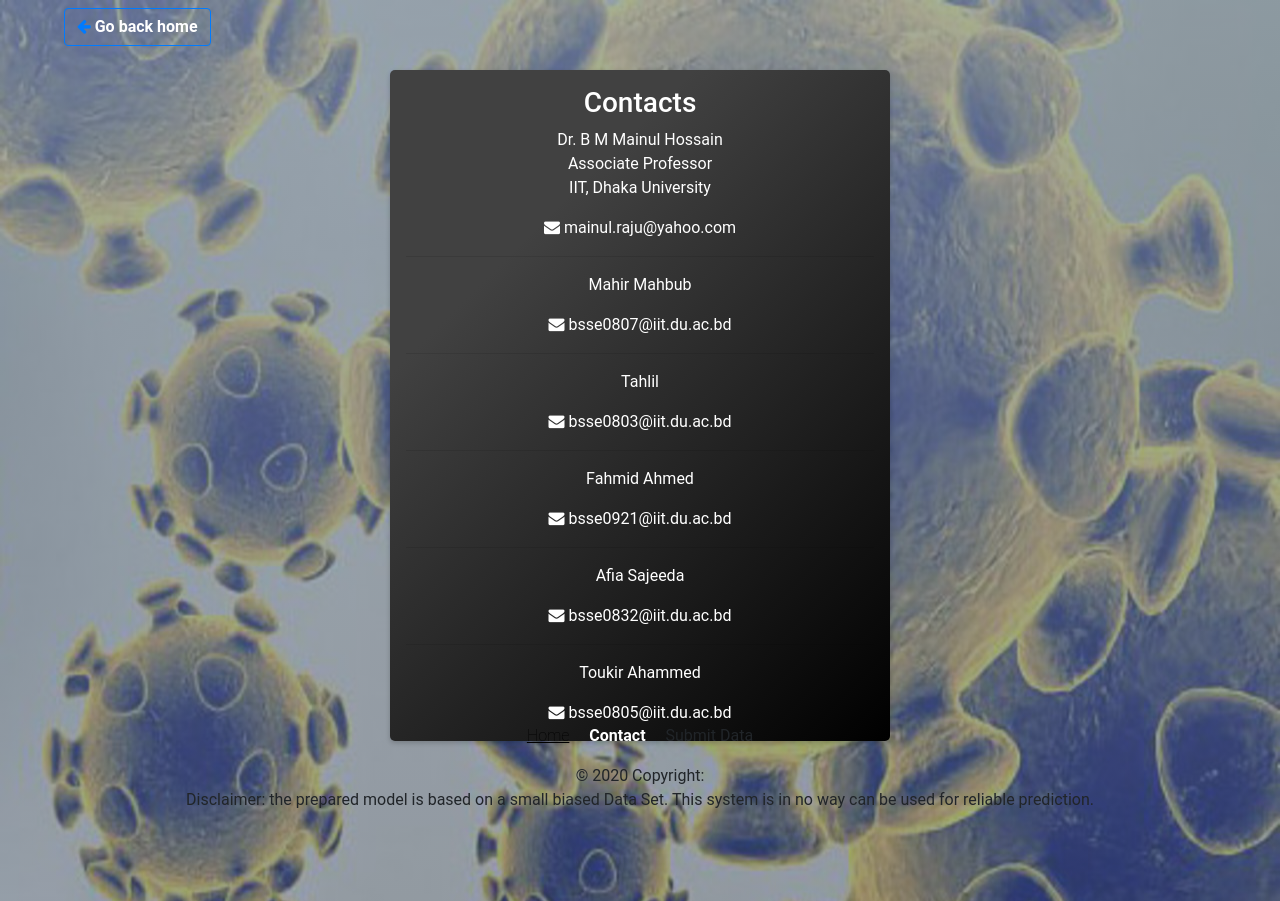
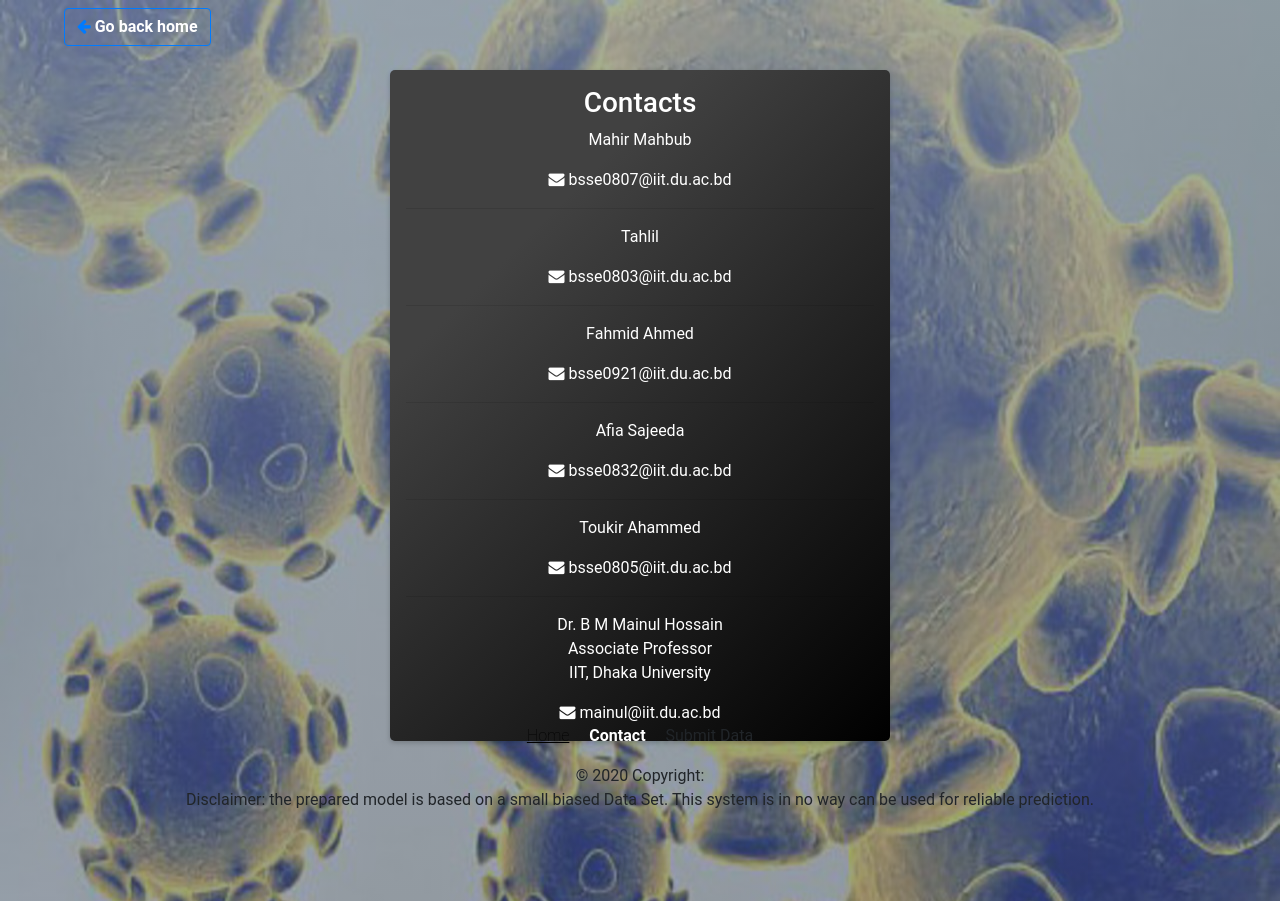
Before and after one commit to Tahlil/Covid_19, a Django app: page /contact/ in a window 1280 px wide; the page is wider, and only the part inside the window is pictured. Run offline with Django 3.2, Linux system fonts and the light colour scheme; some libraries are stand-ins or nearby versions.

Commit message:
updated contact

```diff
--- a/templates/contact.html
+++ b/templates/contact.html
@@ -28,9 +28,7 @@
 
     <div class="contact text-white text-center p-3">
         <h3>Contacts</h3>
-        <p>Dr. B M Mainul Hossain <br> Associate Professor <br> IIT, Dhaka University</p>
-        <i class="fa fa-envelope"></i> mainul.raju@yahoo.com
-        <hr>
+
         <p>Mahir Mahbub</p>
         <i class="fa fa-envelope"></i> bsse0807@iit.du.ac.bd
         <hr>
@@ -45,6 +43,10 @@
         <hr>
         <p>Toukir Ahammed</p>
         <i class="fa fa-envelope"></i> bsse0805@iit.du.ac.bd
+        <hr>
+        <p>Dr. B M Mainul Hossain <br> Associate Professor <br> IIT, Dhaka University</p>
+        <i class="fa fa-envelope"></i> mainul@iit.du.ac.bd
+
 
     </div>
     <footer class="page-footer font-small blue text-center p-1">
```
